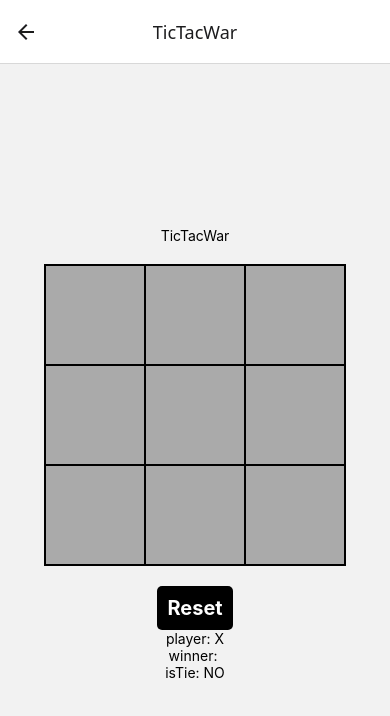
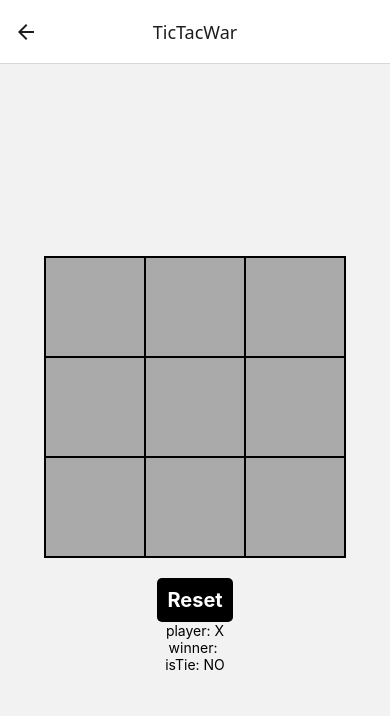
Before and after one commit to atidhira-id/react-native-tictacwar, a React Native app: screen /Game in a window 390 px wide. Shown: the top 716 px of the page. Built offline with nearby package versions, Linux system fonts and the light colour scheme.

Commit message:
update: delete title

```diff
--- a/screen/Game/index.js
+++ b/screen/Game/index.js
@@ -18,7 +18,6 @@ const Game = () => {
 
   return (
     <View style={styles.container}>
-      <Text style={styles.title}>TicTacWar</Text>
       <Board board={board} onPress={handlePress} />
       <TouchableOpacity style={styles.resetButton} onPress={handleReset}>
         <Text style={styles.resetButtonText}>Reset</Text>
```
